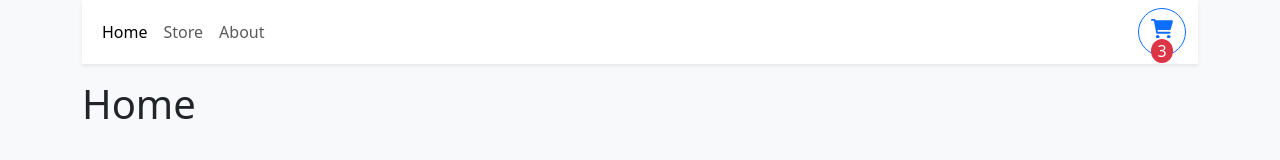
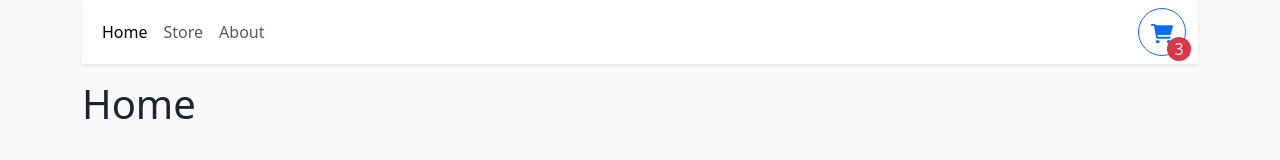
Before and after one commit to EmilyWahlin/shopping-cart-typescript, a React (Vite) app: page / in a window 1280 px wide. Shown: the top 160 px of the page. Built offline with nearby package versions, Linux system fonts and the light colour scheme.

Commit message:
navbar styling

```diff
--- a/src/components/Navbar.tsx
+++ b/src/components/Navbar.tsx
@@ -3,7 +3,7 @@
 
 export function Navbar() {
 	return (
-	<NavbarBs className="bg-white shadow-sm mb-3">
+	<NavbarBs sticky="top" className="bg-white shadow-sm mb-3">
 		<Container>
 			<Nav className="me-auto">
 				<Nav.Link to="/" as={NavLink}>
@@ -28,7 +28,17 @@
             	>
               		<path d="M96 0C107.5 0 117.4 8.19 119.6 19.51L121.1 32H541.8C562.1 32 578.3 52.25 572.6 72.66L518.6 264.7C514.7 278.5 502.1 288 487.8 288H170.7L179.9 336H488C501.3 336 512 346.7 512 360C512 373.3 501.3 384 488 384H159.1C148.5 384 138.6 375.8 136.4 364.5L76.14 48H24C10.75 48 0 37.25 0 24C0 10.75 10.75 0 24 0H96zM128 464C128 437.5 149.5 416 176 416C202.5 416 224 437.5 224 464C224 490.5 202.5 512 176 512C149.5 512 128 490.5 128 464zM512 464C512 490.5 490.5 512 464 512C437.5 512 416 490.5 416 464C416 437.5 437.5 416 464 416C490.5 416 512 437.5 512 464z" />
             	</svg>
-				<div className="rounded-circle bg-danger d-flex justify-content-center align-items-center" style={{color:"white"}}>3</div>
+				<div
+				className="rounded-circle bg-danger d-flex justify-content-center align-items-center"
+				style={{color:"white",
+				width:"1.5rem",
+				height: "1.5rem",
+				position: "absolute",
+				bottom:0,
+				right:0,
+				transform:"translate(25%,25%)"
+				}}>3
+				</div>
 			</Button>
 		</Container>
 	</NavbarBs>
```
